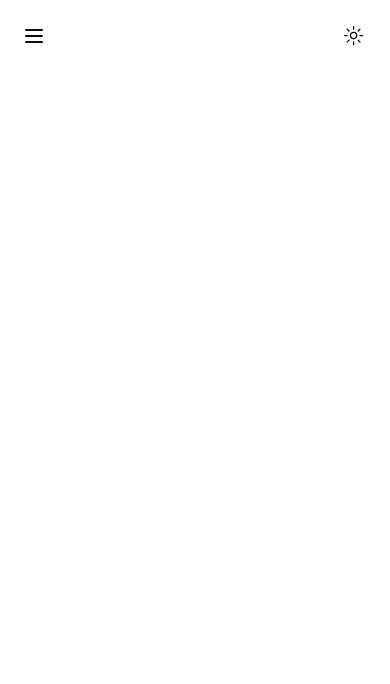
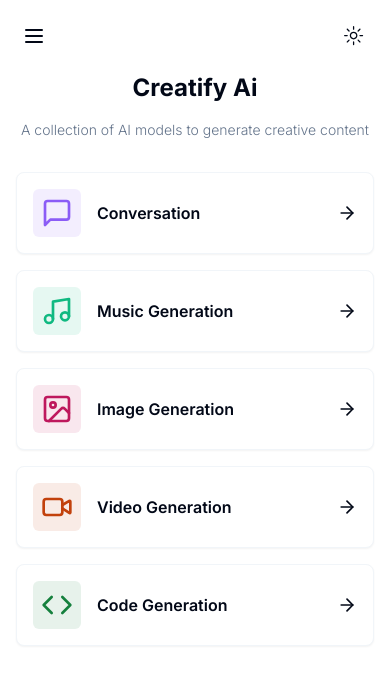
Before and after one commit to unnikrishnanNam/CreatifyAI, a Next.js app: page /dashboard in a window 390 px wide. Shown: the top 684 px of the page. Built offline with nearby package versions, Linux system fonts and the light colour scheme.

Commit message:
Add new tools to DashboardPage and implement MobileSideBar

```diff
--- a/app/(dashboard)/(routes)/dashboard/page.tsx
+++ b/app/(dashboard)/(routes)/dashboard/page.tsx
@@ -1,13 +1,81 @@
+import { Card } from "@/components/ui/card";
+import { cn } from "@/lib/utils";
 import { UserButton } from "@clerk/nextjs";
+import {
+  ArrowRight,
+  Code,
+  ImageIcon,
+  MessageSquare,
+  Music,
+  VideoIcon,
+} from "lucide-react";
 import React from "react";
+
+const tools = [
+  {
+    label: "Conversation",
+    icon: MessageSquare,
+    href: "/conversation",
+    color: "text-violet-500",
+    bgColor: "bg-violet-500/10",
+  },
+  {
+    label: "Music Generation",
+    icon: Music,
+    href: "/music",
+    color: "text-emerald-500",
+    bgColor: "bg-emerald-500/10",
+  },
+  {
+    label: "Image Generation",
+    icon: ImageIcon,
+    color: "text-pink-700",
+    bgColor: "bg-pink-700/10",
+    href: "/image",
+  },
+  {
+    label: "Video Generation",
+    icon: VideoIcon,
+    color: "text-orange-700",
+    bgColor: "bg-orange-700/10",
+    href: "/video",
+  },
+  {
+    label: "Code Generation",
+    icon: Code,
+    color: "text-green-700",
+    bgColor: "bg-green-700/10",
+    href: "/code",
+  },
+];
 
 const DashboardPage = () => {
   return (
-    <div className="text-center p-10">
-      <h1 className="text-4xl font-semibold text-muted-foreground">
-        Dashboard (Protected)
-      </h1>
-      <p>Welcome to the dashboard</p>
+    <div>
+      <div className="mb-8 space-y-4">
+        <h2 className="text-center text-2xl md:text-4xl font-bold">
+          Creatify Ai
+        </h2>
+        <p className="text-center text-muted-foreground font-light text-sm md:text-lg">
+          A collection of AI models to generate creative content
+        </p>
+      </div>
+      <div className="px-4 md:px-20 lg:px-32 space-y-4">
+        {tools.map((tool) => (
+          <Card
+            key={tool.href}
+            className="p-4 border-muted dark:border-muted flex items-center justify-between hover:shadow-md transition cursor-pointer"
+          >
+            <div className="flex items-center gap-x-4">
+              <div className={cn("p-2 w-fit rounded-md", tool.bgColor)}>
+                <tool.icon className={cn("w-8 h-8", tool.color)} />
+              </div>
+              <div className="font-semibold">{tool.label}</div>
+            </div>
+            <ArrowRight className="w-5 h-5" />
+          </Card>
+        ))}
+      </div>
     </div>
   );
 };
--- a/app/(dashboard)/layout.tsx
+++ b/app/(dashboard)/layout.tsx
@@ -12,6 +12,7 @@
       </aside>
       <main className="md:ml-72 ">
         <NavBar />
+        {children}
       </main>
     </div>
   );
--- /dev/null
+++ b/components/custom/MobileSideBar.tsx
@@ -0,0 +1,22 @@
+import React from "react";
+import { Button } from "../ui/button";
+import { Menu } from "lucide-react";
+import { Sheet, SheetContent, SheetTrigger } from "../ui/sheet";
+import { SideBar } from "./SideBar";
+
+const MobileSideBar = () => {
+  return (
+    <Sheet>
+      <SheetTrigger asChild>
+        <Button size={"icon"} variant={"ghost"} className="md:hidden">
+          <Menu />
+        </Button>
+      </SheetTrigger>
+      <SheetContent side={"left"} className="p-0">
+        <SideBar></SideBar>
+      </SheetContent>
+    </Sheet>
+  );
+};
+
+export default MobileSideBar;
--- a/components/custom/NavBar.tsx
+++ b/components/custom/NavBar.tsx
@@ -3,13 +3,12 @@
 import { Menu } from "lucide-react";
 import { UserButton } from "@clerk/nextjs";
 import { ModeToggle } from "./ModeToggle";
+import MobileSideBar from "./MobileSideBar";
 
 const NavBar = () => {
   return (
     <nav className="flex items-center p-4">
-      <Button size={"icon"} variant={"ghost"} className="md:hidden">
-        <Menu />
-      </Button>
+     <MobileSideBar/>
 
       <div className="flex w-full justify-end items-center gap-4">
         <ModeToggle />
```
Also changed, not shown: app/layout.tsx (+7 -1 lines).
